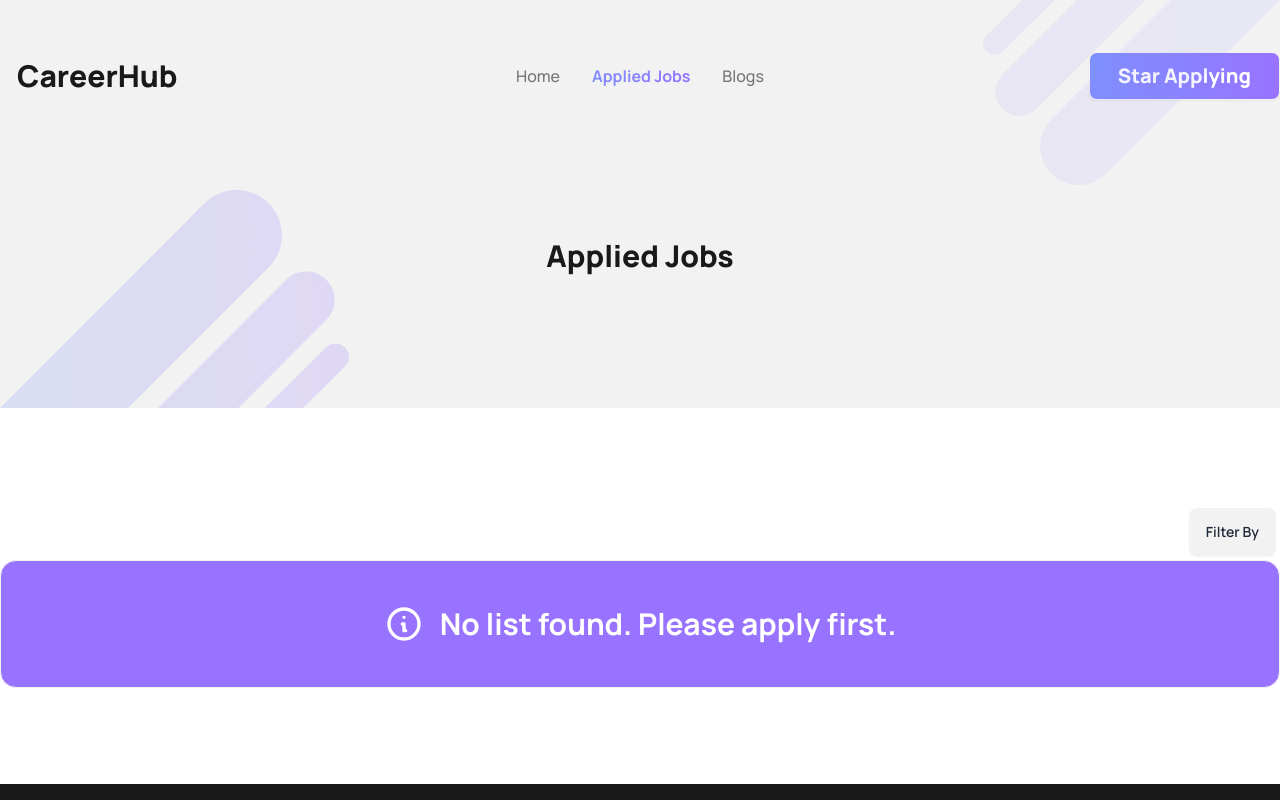
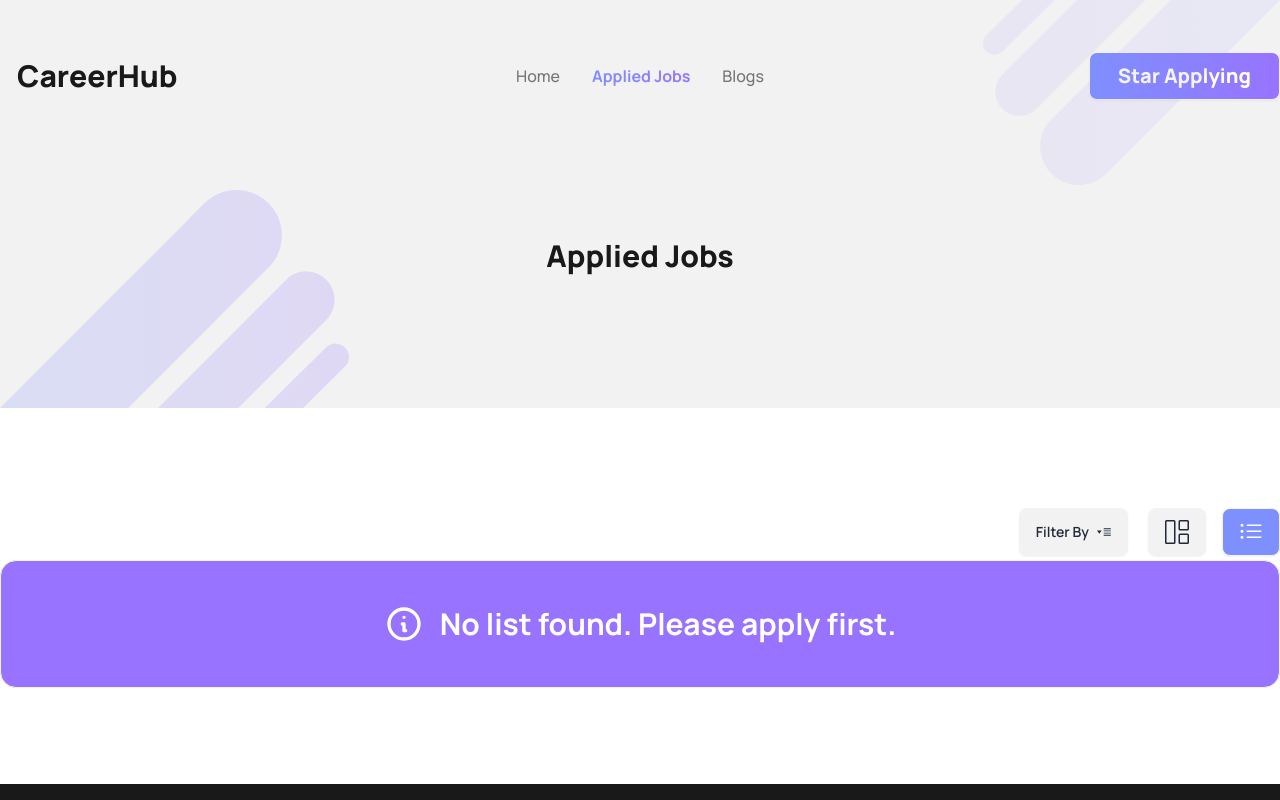
Before and after one commit to SM-Noushan/react-career-hub-ph-practise, a React (Vite) app: page /applied-jobs in a window 1280 px wide. Shown: the top 800 px of the page. Built offline with nearby package versions, Linux system fonts and the light colour scheme.

Commit message:
added list view-grid view

```diff
--- a/src/components/main/applied-jobs/AppliedJobs.jsx
+++ b/src/components/main/applied-jobs/AppliedJobs.jsx
@@ -3,10 +3,14 @@ import Cover from "../home/banner/Cover";
 import { useEffect, useState } from "react";
 import { loadAppliedJobs } from "../../../utility/localStorage";
 import AppliedJobCard from "./AppliedJobCard";
+import { RxDropdownMenu } from "react-icons/rx";
+import { BsGrid1X2, BsListUl } from "react-icons/bs";
+import FeaturedCard from "../home/featured/FeaturedCard";
 
 const AppliedJobs = () => {
     const [appliedJobs, setAppliedJobs] = useState([]);
     const [filteredAppliedJobs, setFilteredAppliedJobs] = useState(appliedJobs);
+    const [viewState, setViewState] = useState(1); //1=List, 2=grid
     const jobs = useLoaderData();
     useEffect(() => {
         const appliedJobsId = loadAppliedJobs();
@@ -28,18 +32,22 @@ const AppliedJobs = () => {
         <>
             <Cover heading="Applied Jobs" />
             <div className="md:container xl:max-w-screen-xl mx-auto my-24">
-                <div className="text-right">
+                <div className="flex justify-end items-center gap-4">
                     <div className="dropdown dropdown-bottom dropdown-left ">
-                        <div tabIndex={0} role="button" className="btn m-1">Filter By</div>
+                        <div tabIndex={0} role="button" className="btn m-1">Filter By <RxDropdownMenu /></div>
                         <ul tabIndex={0} className="dropdown-content z-[1] menu p-2 shadow bg-base-200 rounded-box w-52 *:font-semibold">
                             <li><button onClick={() => handleFilterData('all')}>All</button></li>
                             <li><button onClick={() => handleFilterData('onsite')}>Onsite</button></li>
                             <li><button onClick={() => handleFilterData('remote')}>Remote</button></li>
                         </ul>
                     </div>
+                    <button onClick={() => setViewState(0)} className={`btn ${!viewState ? 'bg-grad-01 hover:bg-grad-02 text-white' : ''} text-2xl`}><BsGrid1X2 /></button>
+                    <button onClick={() => setViewState(1)} className={`btn ${viewState ? 'bg-grad-01 hover:bg-grad-02 text-white' : ''} text-2xl`}><BsListUl /></button>
                 </div>
                 {
-                    filteredAppliedJobs.length ? filteredAppliedJobs.map(appliedJob => <AppliedJobCard key={appliedJob.id} data={appliedJob} />) :
+                    filteredAppliedJobs.length ? viewState ? filteredAppliedJobs.map(appliedJob => <AppliedJobCard key={appliedJob.id} data={appliedJob} />) : <div className="grid grid-cols-2">
+                        {filteredAppliedJobs.map(appliedJob => <FeaturedCard key={appliedJob.id} data={appliedJob} />)}
+                    </div> :
                         <div role="alert" className="alert bg-grad-02 text-white min-h-32 flex justify-center">
                             <svg xmlns="http://www.w3.org/2000/svg" fill="none" viewBox="0 0 24 24" className="stroke-current shrink-0 w-10 h-10"><path strokeLinecap="round" strokeLinejoin="round" strokeWidth="2" d="M13 16h-1v-4h-1m1-4h.01M21 12a9 9 0 11-18 0 9 9 0 0118 0z"></path></svg>
                             <span className="text-3xl font-bold">No list found. Please apply first.</span>
```
